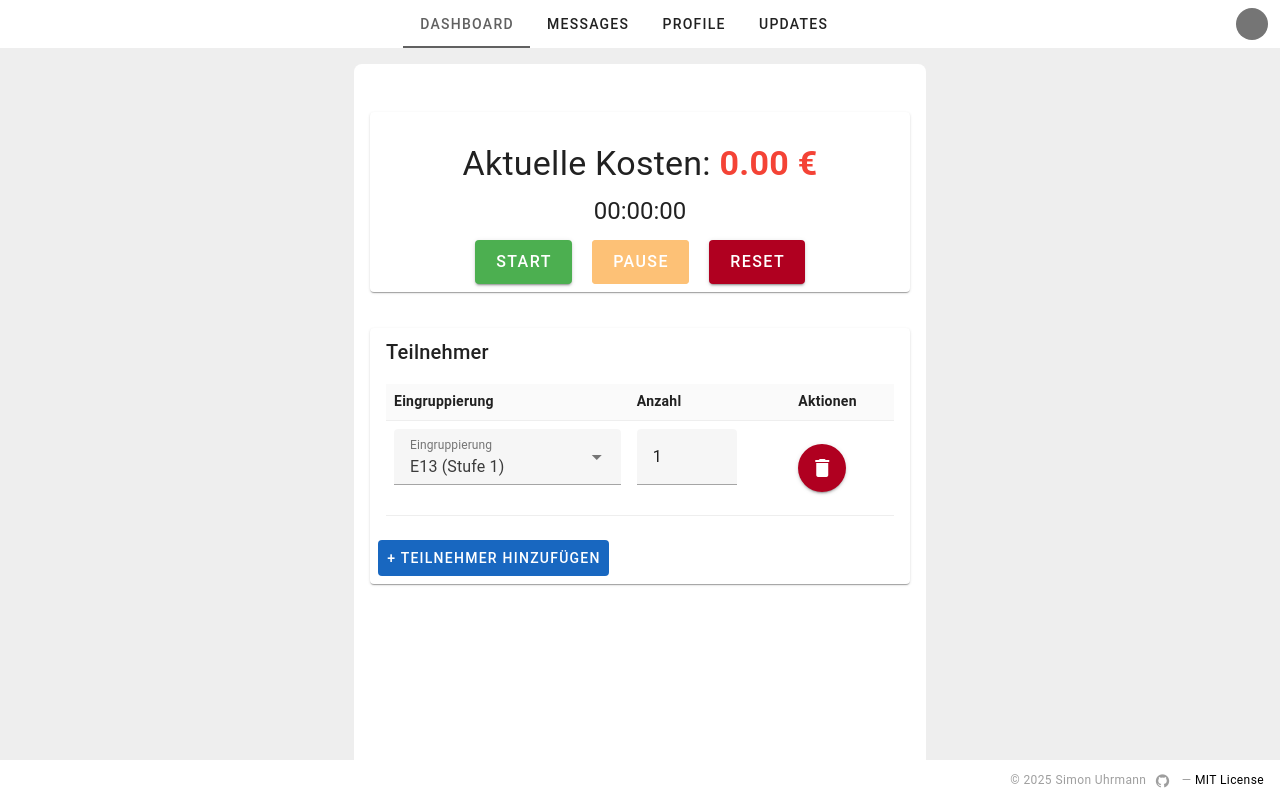
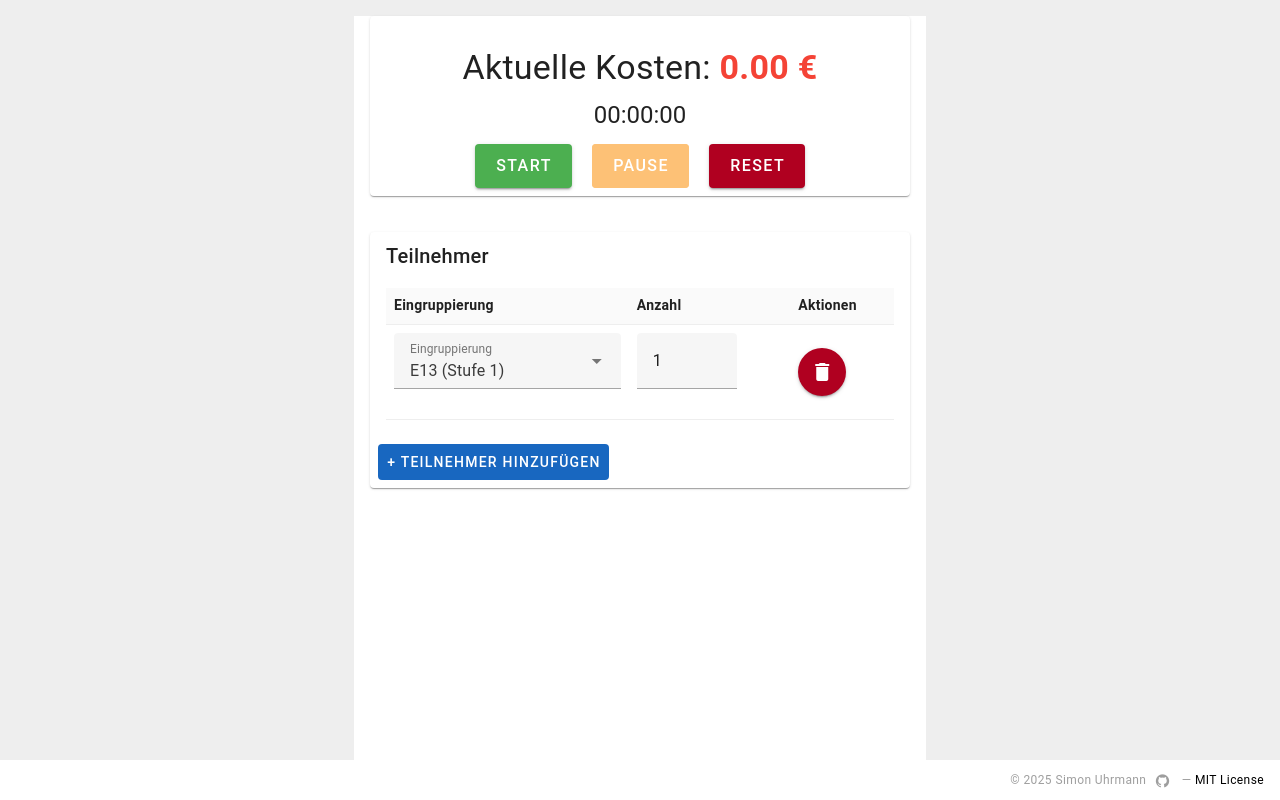
Before and after one commit to suhrmann/meeting-clock, a Vue app: page / in a window 1280 px wide. Shown: the top 800 px of the page. Built offline with nearby package versions, Linux system fonts and the light colour scheme.

Commit message:
Remove AppBar completely

```diff
--- a/src/App.vue
+++ b/src/App.vue
@@ -1,8 +1,5 @@
 <template>
   <v-app id="meeting-clock">
-    <!-- Navigation bar-->
-    <AppNavBar />
-
     <v-main class="bg-grey-lighten-3">
       <v-container>
         <v-row justify="center">
--- a/src/components/AppNavBar.vue
+++ /dev/null
@@ -1,23 +0,0 @@
-<template>
-    <v-app-bar class="px-3" density="compact" flat>
-        <v-avatar class="hidden-md-and-up" color="grey-darken-1" size="32"></v-avatar>
-
-        <v-spacer></v-spacer>
-
-        <v-tabs align-tabs="center" color="grey-darken-2">
-            <v-tab v-for="link in links" :key="link" :text="link"></v-tab>
-        </v-tabs>
-        <v-spacer></v-spacer>
-
-        <v-avatar class="hidden-sm-and-down" color="grey-darken-1" size="32"></v-avatar>
-    </v-app-bar>
-</template>
-
-<script setup>
-const links = [
-    'Dashboard',
-    'Messages',
-    'Profile',
-    'Updates',
-]
-</script>
```
